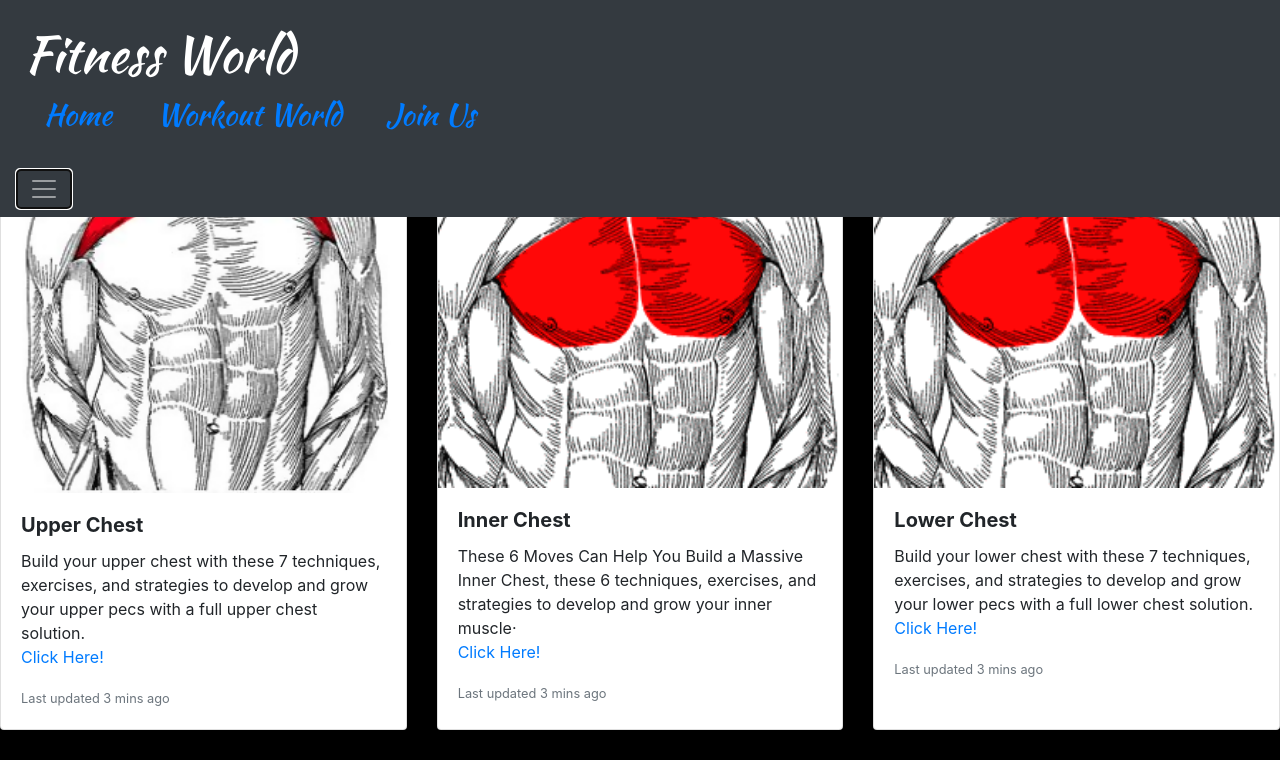
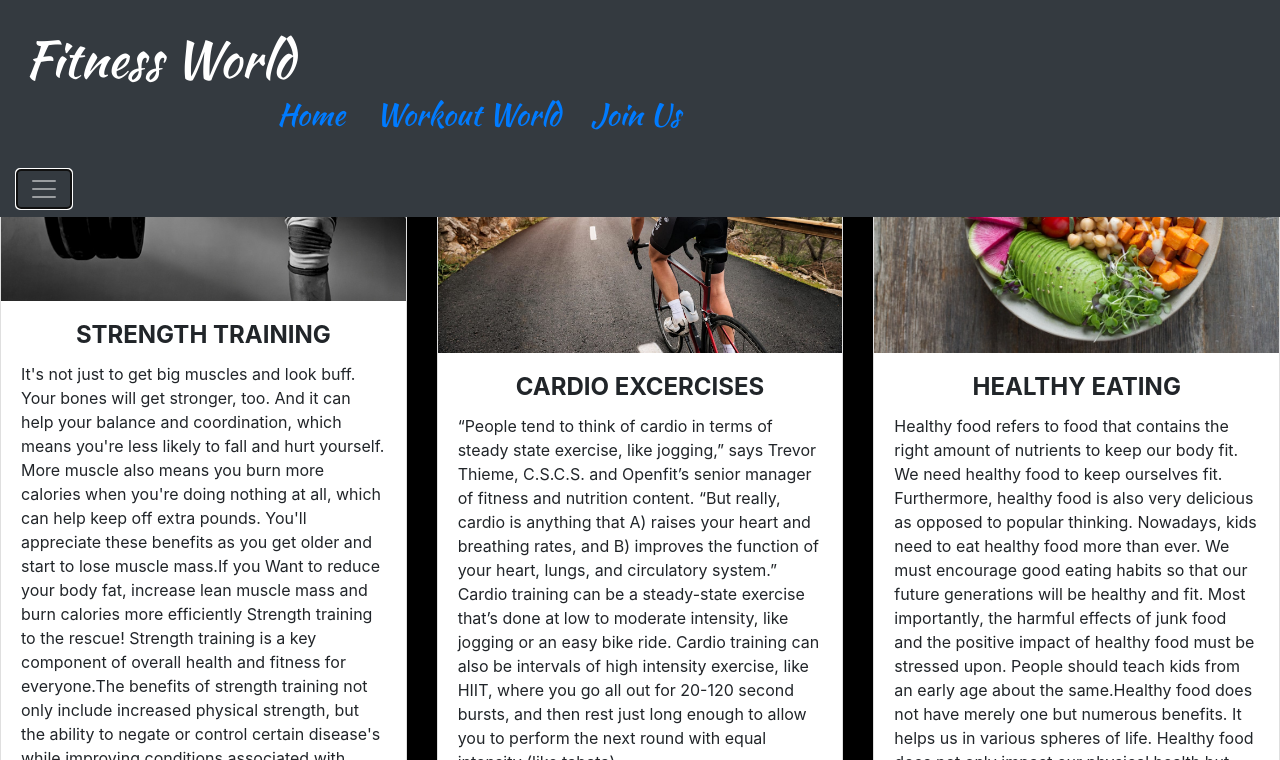
Before and after one commit to syedsali/Final.Project, a plain HTML site: page letsdoit.html in a window 1280 px wide. Both pictures are taken after a click on the button "Toggle navigation". Shown: the top 760 px of the page. Drawn offline with nearby package versions, Linux system fonts and the light colour scheme; a web font is replaced by a local one.

Commit message:
index.html

```diff
--- /dev/null
+++ b/Chest.html
@@ -0,0 +1,85 @@
+<!DOCTYPE html>
+<html lang="en">
+
+<head>
+    <meta charset="UTF-8">
+    <meta name="viewport" content="width=device-width, initial-scale=1.0">
+    <title>Document</title>
+    <link rel="stylesheet" href="https://stackpath.bootstrapcdn.com/bootstrap/4.3.1/css/bootstrap.min.css"
+        integrity="sha384-ggOyR0iXCbMQv3Xipma34MD+dH/1fQ784/j6cY/iJTQUOhcWr7x9JvoRxT2MZw1T" crossorigin="anonymous">
+    <script src="https://code.jquery.com/jquery-3.3.1.slim.min.js"
+        integrity="sha384-q8i/X+965DzO0rT7abK41JStQIAqVgRVzpbzo5smXKp4YfRvH+8abtTE1Pi6jizo"
+        crossorigin="anonymous"></script>
+    <script src="https://cdnjs.cloudflare.com/ajax/libs/popper.js/1.14.7/umd/popper.min.js"
+        integrity="sha384-UO2eT0CpHqdSJQ6hJty5KVphtPhzWj9WO1clHTMGa3JDZwrnQq4sF86dIHNDz0W1"
+        crossorigin="anonymous"></script>
+    <script src="https://stackpath.bootstrapcdn.com/bootstrap/4.3.1/js/bootstrap.min.js"
+        integrity="sha384-JjSmVgyd0p3pXB1rRibZUAYoIIy6OrQ6VrjIEaFf/nJGzIxFDsf4x0xIM+B07jRM"
+        crossorigin="anonymous"></script>
+    <link rel="stylesheet" type="text/css" href="style.css">
+    <link href="https://fonts.googleapis.com/css2?family=Kaushan+Script&family=Peddana&display=swap" rel="stylesheet">
+</head>
+
+<body style="background-color:black;">
+    <div class="fixed-top">
+        <div class="collapse" id="navbarToggleExternalContent">
+            <div class="bg-dark p-4">
+                <h5 id="fw" class="text-white h4">Fitness World</h5>
+                <span class="text-muted">
+                    <a id="home" href="index.html">Home</a>
+                    <a id="ww" href="letsdoit.html">Workout World</a>
+                    <a id="joinus" href="contact.html">Join Us</a></span>
+            </div>
+        </div>
+        <nav class="navbar navbar-dark bg-dark">
+            <button class="navbar-toggler" type="button" data-toggle="collapse"
+                data-target="#navbarToggleExternalContent" aria-controls="navbarToggleExternalContent"
+                aria-expanded="false" aria-label="Toggle navigation">
+                <span class="navbar-toggler-icon"></span>
+            </button>
+        </nav>
+    </div><br><br><br>
+    <div class="card-deck">
+        <div class="card">
+            <img src="images/upperchest.png" class="card-img-top" alt="upperchest">
+            <div class="card-body">
+                <h5 class="card-title"><b>Upper Chest</b></h5>
+                <p class="card-text">Build your upper chest with these 7 techniques, exercises, and strategies to
+                    develop and grow your upper pecs with a full upper chest solution. <br> <a
+                        href="https://www.bodybuilding.com/content/chest-training-7-ways-to-build-your-upper-pecs.html"
+                        target="blank"> Click Here!</a></p>
+                <p class="card-text"><small class="text-muted">Last updated 3 mins ago</small></p>
+            </div>
+        </div>
+        <div class="card">
+            <img src="images/Inner Chest - Edited.png" class="card-img-top" alt="innerchest">
+            <div class="card-body">
+                <h5 class="card-title"><b>Inner Chest</b></h5>
+                <p class="card-text">These 6 Moves Can Help You Build a Massive Inner Chest, these 6 techniques,
+                    exercises, and strategies to
+                    develop and grow your inner muscle· <br> <a
+                        href="https://www.menshealth.com/fitness/a25848810/chest-workout-for-inner-pecs/"
+                        target="blank">Click Here!</a></p>
+                <p class="card-text"><small class="text-muted">Last updated 3 mins ago</small></p>
+            </div>
+        </div>
+        <div class="card">
+            <img src="images/Inner Chest - Edited.png" class="card-img-top" alt="LowerChest">
+            <div class="card-body">
+                <h5 class="card-title"><b>Lower Chest</b></h5>
+                <p class="card-text">Build your lower chest with these 7 techniques, exercises, and strategies to
+                    develop and grow your lower pecs with a full lower chest solution. <br> <a
+                        href="https://www.bodybuilding.com/content/7-training-tips-to-power-up-your-lower-chest.html"
+                        target="blank">Click Here!</a></p>
+                <p class="card-text"><small class="text-muted">Last updated 3 mins ago</small></p>
+            </div>
+        </div>
+    </div>
+
+
+</body><hr>
+<footer style="text-align:center"><i>&copy;Copyright 2019-2020 <br> All rights reserved. Powered by</i>
+    Syed S.Ali
+</footer>
+
+</html>
--- a/letsdoit.html
+++ b/letsdoit.html
@@ -41,43 +41,62 @@
     </div><br><br><br>
     <div class="card-deck">
         <div class="card">
-            <img src="images/upperchest.png" class="card-img-top" alt="upperchest">
+            <img src="images/Weightlifting-vs-Powerlifting.png" class="card-img-top" alt="upperchest">
             <div class="card-body">
-                <h5 class="card-title"><b>Upper Chest</b></h5>
-                <p class="card-text">Build your upper chest with these 7 techniques, exercises, and strategies to
-                    develop and grow your upper pecs with a full upper chest solution. <br> <a
-                        href="https://www.bodybuilding.com/content/chest-training-7-ways-to-build-your-upper-pecs.html"
-                        target="blank"> Click Here!</a></p>
+                <h4 class="card-title" style="text-align: center;"><b>STRENGTH TRAINING</b></h4>
+                <p class="card-text"> It's not just to get big muscles and look buff. Your bones will get stronger, too.
+                    And it can help your balance and coordination, which means you're less likely to fall and hurt
+                    yourself. More muscle also means you burn more calories when you're doing nothing at all, which can
+                    help keep off extra pounds. You'll appreciate these benefits as you get older and start to lose
+                    muscle mass.If you Want to reduce your body fat, increase lean muscle mass and burn calories more
+                    efficiently
+                    Strength training to the rescue! Strength training is a key component of overall health and fitness
+                    for everyone.The benefits of strength training not only include increased physical strength, but the
+                    ability to negate or control certain disease's while improving conditions associated with aging.
+                    <br> <a href="Chest.html">Learn more about Strength training</a></p>
                 <p class="card-text"><small class="text-muted">Last updated 3 mins ago</small></p>
             </div>
         </div>
         <div class="card">
-            <img src="images/Inner Chest - Edited.png" class="card-img-top" alt="innerchest">
+            <img src="images/cycling-training-road-biking.jpeg" height="280px" class="card-img-top" alt="innerchest">
             <div class="card-body">
-                <h5 class="card-title"><b>Inner Chest</b></h5>
-                <p class="card-text">These 6 Moves Can Help You Build a Massive Inner Chest, these 6 techniques,
-                    exercises, and strategies to
-                    develop and grow your inner muscle· <br> <a
+                <h4 class="card-title" style="text-align: center;"><b>CARDIO EXCERCISES</b></h4>
+                <p class="card-text">“People tend to think of cardio in terms of steady state exercise, like jogging,”
+                    says Trevor Thieme, C.S.C.S. and Openfit’s senior manager of fitness and nutrition content. “But
+                    really, cardio is anything that A) raises your heart and breathing rates, and B) improves the
+                    function of your heart, lungs, and circulatory system.”<br>Cardio training can be a steady-state
+                    exercise that’s done at low to moderate intensity, like jogging or an easy bike ride. Cardio
+                    training can also be intervals of high intensity exercise, like HIIT, where you go all out for
+                    20-120 second bursts, and then rest just long enough to allow you to perform the next round with
+                    equal intensity (like tabata).<br> <br> <a
                         href="https://www.menshealth.com/fitness/a25848810/chest-workout-for-inner-pecs/"
-                        target="blank">Click Here!</a></p>
+                        target="blank">Learn more about cardio</a></p>
                 <p class="card-text"><small class="text-muted">Last updated 3 mins ago</small></p>
             </div>
         </div>
         <div class="card">
-            <img src="images/Inner Chest - Edited.png" class="card-img-top" alt="LowerChest">
+            <img src="images/Food.jpeg" height="280px" width="100px" class="card-img-top" alt="LowerChest">
             <div class="card-body">
-                <h5 class="card-title"><b>Lower Chest</b></h5>
-                <p class="card-text">Build your lower chest with these 7 techniques, exercises, and strategies to
-                    develop and grow your lower pecs with a full lower chest solution. <br> <a
+                <h4 class="card-title" style="text-align: center;"><b>HEALTHY EATING</b></h4>
+                <p class="card-text"> Healthy food refers to food that contains the right amount of nutrients to keep
+                    our body fit. We need healthy food to keep ourselves fit. Furthermore, healthy food is also very
+                    delicious as opposed to popular thinking. Nowadays, kids need to eat healthy food more than ever. We
+                    must encourage good eating habits so that our future generations will be healthy and fit.
+
+                    Most importantly, the harmful effects of junk food and the positive impact of healthy food must be
+                    stressed upon. People should teach kids from an early age about the same.Healthy food does not have
+                    merely one but numerous benefits. It helps us in various spheres of life. Healthy food does not only
+                    impact our physical health but mental health too. <br> <br> <a
                         href="https://www.bodybuilding.com/content/7-training-tips-to-power-up-your-lower-chest.html"
-                        target="blank">Click Here!</a></p>
+                        target="blank">For more tips and recipes</a></p>
                 <p class="card-text"><small class="text-muted">Last updated 3 mins ago</small></p>
             </div>
         </div>
     </div>
 
 
-</body><hr>
+</body>
+<hr>
 <footer style="text-align:center"><i>&copy;Copyright 2019-2020 <br> All rights reserved. Powered by</i>
     Syed S.Ali
 </footer>
--- a/style.css
+++ b/style.css
@@ -6,13 +6,23 @@ nav{
 #fw{
     font-size: 50px;
     font-family: 'Kaushan Script', cursive;
+    animation-name: heading;
+    animation-duration: 3s;
+    animation-fill-mode: forwards;
+    transform: translateY(90deg);
     }
+
+@keyframes heading {
+    0%{transform: translateY(-100px)}
+    100%{transform: translateY(5px)}
+}
 
 #home{
     font-size: 30px;
     font-family: 'Kaushan Script', cursive;
     text-decoration: none;
-    padding: 20px;
+    padding: 3px;
+    margin-left: 250px;
 }
 
 #ww
@@ -20,14 +30,15 @@ nav{
     font-size: 30px;
     font-family: 'Kaushan Script', cursive;
     text-decoration: none;
-    padding: 20px;
+    padding: 3px;
+    margin-left: 20px;
     }
 
 #food{
     font-size: 30px;
     font-family: 'Kaushan Script', cursive;
     text-decoration: none;
-    padding: 20px;
+    padding: 3px;
 
 }
 
@@ -35,7 +46,8 @@ nav{
     font-size: 30px;
     font-family: 'Kaushan Script', cursive;
     text-decoration: none;
-    padding: 20px;
+    padding: 3px;
+    margin-left: 20px;
 }
 
 {
```
Also changed, not shown: index.html (+1 -1 lines), images/Food.jpeg (added).
